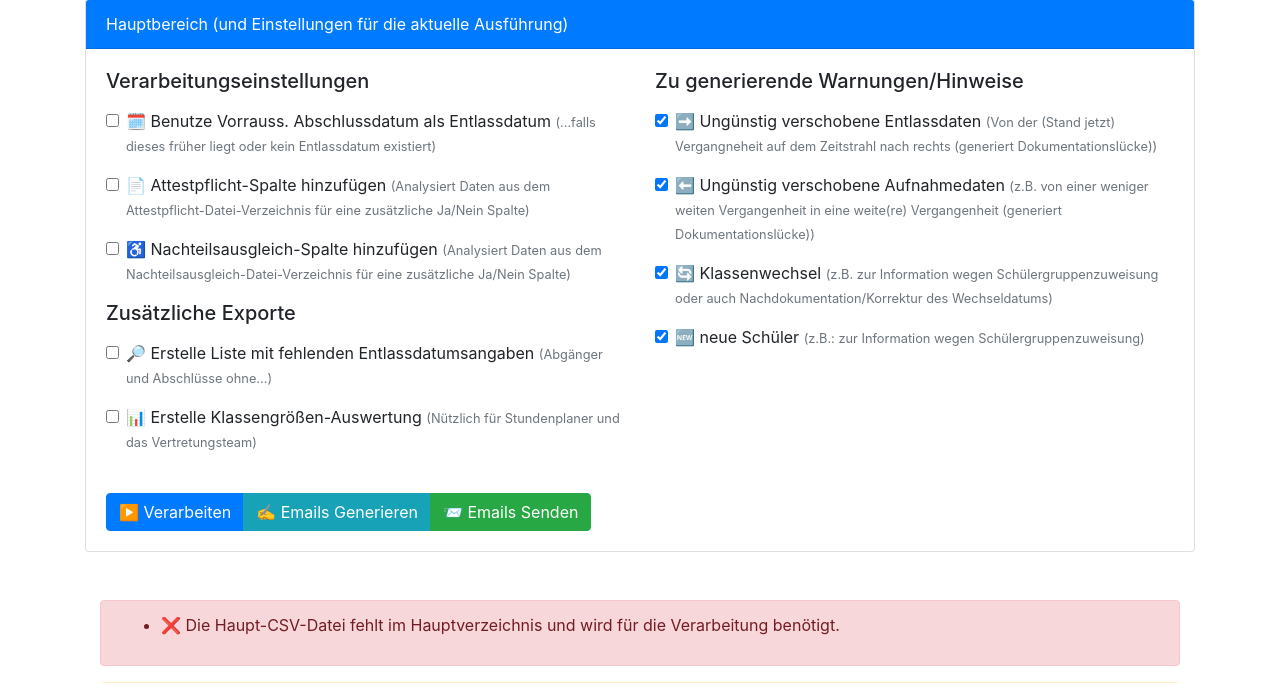
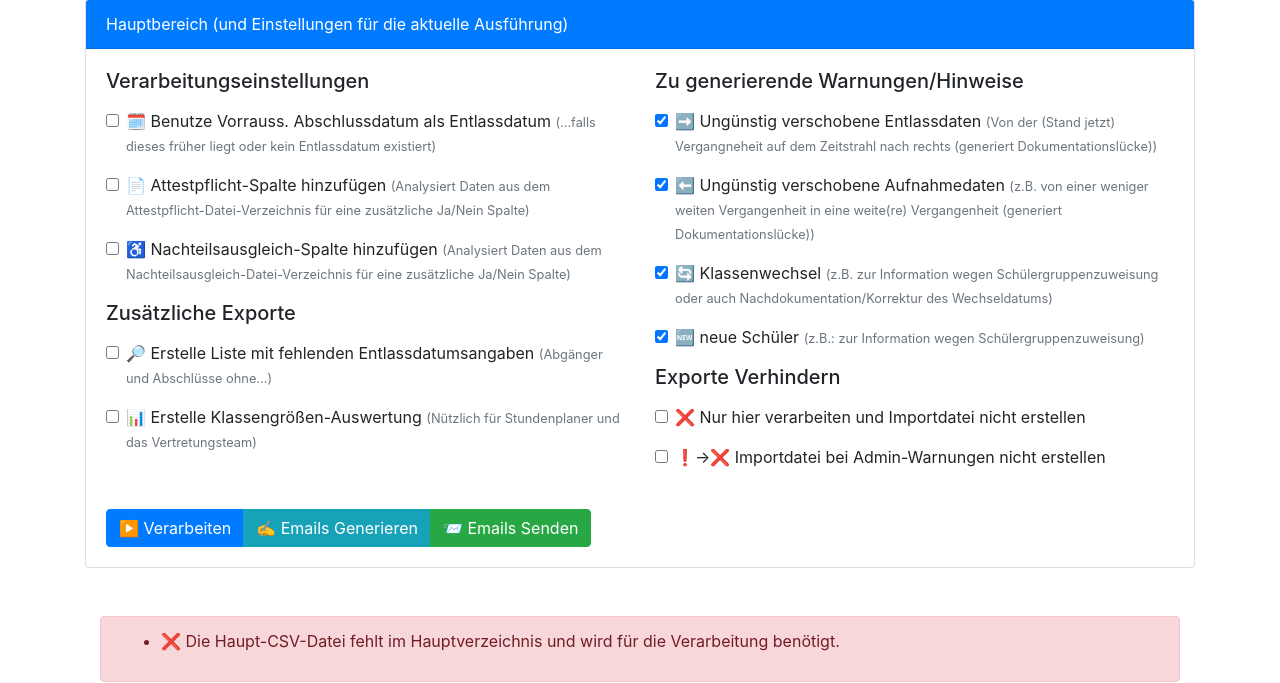
Before and after one commit to CmoneBK/Schild-WebUntis-Tool, a Flask app: page / in a window 1280 px wide. Shown: the part 201-884 px from the top of the page. Run offline with Flask 2, Linux system fonts and the light colour scheme; some libraries are stand-ins or nearby versions.

Commit message:
Vorbereitung von Funktionen zur Unterbindung des Exports auf Wunsch und auf Wunsch bei Admin-Warnungen

```diff
--- a/Schild_WebUntis_Tool/__init__.py
+++ b/Schild_WebUntis_Tool/__init__.py
@@ -43,6 +43,9 @@ def print_error(message):
 def print_warning(message):
     thread_safe_print(Fore.YELLOW, f"⚠️ {message}")
 
+def print_admin_warning(message):
+    thread_safe_print(Fore.LIGHTRED_EX, f"❗ {message}")
+
 def print_warningtext(message):
     thread_safe_print(Fore.MAGENTA, f"👾 {message}")
 
@@ -85,7 +88,6 @@ global warnings_cache, generated_emails_cache
 warnings_cache = []  # Cache für Warnungen
 generated_emails_cache = []  # Cache für generierte E-Mails
 
-
 # Start der Datenverarbeitung über das Kommandozeilen-Argument --process (nicht WebEnd-Button) heraus.
 def process_data(no_log=False, no_xlsx=False):
     # Konfigurationsdatei einlesen
@@ -98,6 +100,8 @@ def process_data(no_log=False, no_xlsx=False):
     create_class_size_file = config.getboolean('ProcessingOptions', 'create_class_size_file', fallback=True)
     enable_attestpflicht_column = config.getboolean('ProcessingOptions', 'enable_attestpflicht_column', fallback=False)
     enable_nachteilsausgleich_column = config.getboolean('ProcessingOptions', ' enable_nachteilsausgleich_column', fallback=False)
+    disable_import_file_creation= config.getboolean('ProcessingOptions', ' disable_import_file_creation', fallback=False)
+    disable_import_file_if_admin_warning= config.getboolean('ProcessingOptions', ' disable_import_file_if_admin_warning', fallback=False)
     warn_entlassdatum = config.getboolean('ProcessingOptions', 'warn_entlassdatum', fallback=True)
     warn_aufnahmedatum = config.getboolean('ProcessingOptions', 'warn_aufnahmedatum', fallback=True)
     warn_klassenwechsel = config.getboolean('ProcessingOptions', 'warn_klassenwechsel', fallback=True)
@@ -171,6 +175,8 @@ create_class_size_file = False
 timeframe_hours = 24
 enable_attestpflicht_column = False
 enable_nachteilsausgleich_column = False
+disable_import_file_creation = False
+disable_import_file_if_admin_warning = False
 """
 
     # Standard-Inhalt für email_settings.ini vorbereiten
@@ -306,7 +312,7 @@ def admin_warnings(send_email_flag=False):
     # Überprüfen, ob CSV-Dateien im Klassenverzeichnis vorhanden sind
     class_csv_files = [f for f in os.listdir(classes_dir) if f.endswith('.csv')]
     if not class_csv_files:
-        print_warning(f"Warnung: Keine Klassen-CSV-Dateien im Ordner '{classes_dir}' für die Erstellung von Admin-Warnungen gefunden.")
+        print_admin_warning(f"Warnung: Keine Klassen-CSV-Dateien im Ordner '{classes_dir}' für die Erstellung von Admin-Warnungen gefunden.")
         return admin_warnings_cache  # Gibt leere Warnungsliste zurück oder handle dies mit Dummy-Daten
 
     # Neueste Klassen-CSV-Datei bestimmen
@@ -327,9 +333,9 @@ def admin_warnings(send_email_flag=False):
 
     # Admin-Warnungen in der Konsole ausgeben
     if admin_warnings_cache:
-        print_warning("Admin-Warnungen:")
+        print_admin_warning("Admin-Warnungen:")
         for warning in admin_warnings_cache:
-            print_warning(f"Typ: {warning['Typ']}, Details: {warning['Details']}")
+            print_admin_warning(f"Typ: {warning['Typ']}, Details: {warning['Details']}")
         print_warningtext("Für die korrekte Funktion Warn-Funktionalität sollten Sie Ihre Klassen- und Lehrerdaten aktualisieren.")
     else:
         print_success("Keine Admin-Warnungen gefunden.")
@@ -384,6 +390,8 @@ def index():
     create_class_size_file = config.getboolean('ProcessingOptions', 'create_class_size_file', fallback=True)
     enable_attestpflicht_column = config.getboolean('ProcessingOptions', 'enable_attestpflicht_column', fallback=False)
     enable_nachteilsausgleich_column= config.getboolean('ProcessingOptions', 'enable_nachteilsausgleich_column', fallback=False)
+    disable_import_file_creation = config.getboolean('ProcessingOptions', 'disable_import_file_creation', fallback=False)
+    disable_import_file_if_admin_warning = config.getboolean('ProcessingOptions', 'disable_import_file_if_admin_warning', fallback=False)
 
     # Werte aus der email_settings.ini laden
     config = configparser.ConfigParser()
@@ -436,6 +444,8 @@ def index():
         create_class_size_file = request.form.get('create_class_size_file') == 'on'
         enable_attestpflicht_column = request.form.get('enable_attestpflicht_column') == 'on'
         enable_nachteilsausgleich_column = request.form.get('enable_nachteilsausgleich_column') == 'on'
+        disable_import_file_creation = request.form.get('disable_import_file_creation') == 'on'
+        disable_import_file_if_admin_warning = request.form.get('disable_import_file_if_admin_warning') == 'on'
 
         # Übergebe die Auswahl an die Run-Funktion
         try:
@@ -453,7 +463,9 @@ def index():
                 no_xlsx=no_xlsx,
                 create_class_size_file=create_class_size_file,
                 enable_attestpflicht_column=enable_attestpflicht_column,
-                enable_nachteilsausgleich_column=enable_nachteilsausgleich_column
+                enable_nachteilsausgleich_column=enable_nachteilsausgleich_column,
+                disable_import_file_creation=disable_import_file_creation,
+                disable_import_file_if_admin_warning=disable_import_file_if_admin_warning
             )
             warnings_cache = warnings  # Speichert Warnungen zur späteren Nutzung
 
@@ -481,6 +493,8 @@ def index():
         create_class_size_file = create_class_size_file,
         enable_attestpflicht_column = enable_attestpflicht_column,
         enable_nachteilsausgleich_column = enable_nachteilsausgleich_column,
+        disable_import_file_creation=disable_import_file_creation,
+        disable_import_file_if_admin_warning=disable_import_file_if_admin_warning,
         subject_entlassdatum=subject_entlassdatum,
         body_entlassdatum=body_entlassdatum,
         subject_aufnahmedatum=subject_aufnahmedatum,
--- a/Schild_WebUntis_Tool/templates/index.html
+++ b/Schild_WebUntis_Tool/templates/index.html
@@ -187,6 +187,19 @@
                                 <input type="checkbox" class="form-check-input" id="warn_new_students" name="warn_new_students" {% if warn_new_students %}checked{% endif %}>
                                 <label class="form-check-label" for="warn_new_students">
                                     🆕 neue Schüler
+                                </label>
+                            </div>
+                            <h5 class="mb-3">Exporte Verhindern</h5>
+                            <div class="form-group form-check">
+                                <input type="checkbox" class="form-check-input" id="disable_import_file_creation" name="disable_import_file_creation" {% if disable_import_file_creation %}checked{% endif %}>
+                                <label class="form-check-label" for="disable_import_file_creation">
+                                    ❌ Nur hier verarbeiten und Importdatei nicht erstellen
+                                </label>
+                            </div>
+                            <div class="form-group form-check">
+                                <input type="checkbox" class="form-check-input" id="disable_import_file_if_admin_warning" name="disable_import_file_if_admin_warning" {% if disable_import_file_if_admin_warning %}checked{% endif %}>
+                                <label class="form-check-label" for="disable_import_file_if_admin_warning">
+                                    ❗→❌ Importdatei bei Admin-Warnungen nicht erstellen
                                 </label>
                             </div>
                         </div>
@@ -488,6 +501,21 @@
                             <select class="form-control" id="create_class_size_file" name="create_class_size_file">
                                 <option value="True">Ja</option>
                                 <option value="False">Nein</option>
+                            </select>
+                        </div>
+                        <h5 class="mb-3">Exporte Verhindern</h5>
+                        <div class="form-group">
+                            <label for="disable_import_file_creation">❌ Nur hier verarbeiten und Importdatei nicht erstellen:</label>
+                            <select class="form-control" id="disable_import_file_creation" name="disable_import_file_creation">
+                                <option value="False">Nein</option>
+                                <option value="True">Ja</option>
+                            </select>
+                        </div>
+                        <div class="form-group">
+                            <label for="disable_import_file_if_admin_warning">❗→❌ Importdatei bei Admin-Warnungen nicht erstellen:</label>
+                            <select class="form-control" id="disable_import_file_if_admin_warning" name="disable_import_file_if_admin_warning">
+                                <option value="False">Nein</option>
+                                <option value="True">Ja</option>
                             </select>
                         </div>
                     </form>
@@ -1138,6 +1166,8 @@
                             "create_class_size_file": "form-processing",
                             "enable_attestpflicht_column": "form-processing",
                             "enable_nachteilsausgleich_column": "form-processing",
+                            "disable_import_file_creation": "form-processing",
+                            "disable_import_file_if_admin_warning": "form-processing",
                             // Warnings
                             "warn_entlassdatum": "form-warnings",
                             "warn_aufnahmedatum": "form-warnings",
@@ -1208,6 +1238,8 @@
                     "timeframe_hours": "ProcessingOptions",
                     "enable_attestpflicht_column": "ProcessingOptions",
                     "enable_nachteilsausgleich_column": "ProcessingOptions",
+                    "disable_import_file_creation": "ProcessingOptions",
+                    "disable_import_file_if_admin_warning": "ProcessingOptions",
                     // Email settings
                     "smtp_server": "Email",
                     "smtp_port": "Email",
```
Also changed, not shown: Schild_WebUntis_Tool/main.py (+21 -7 lines).
